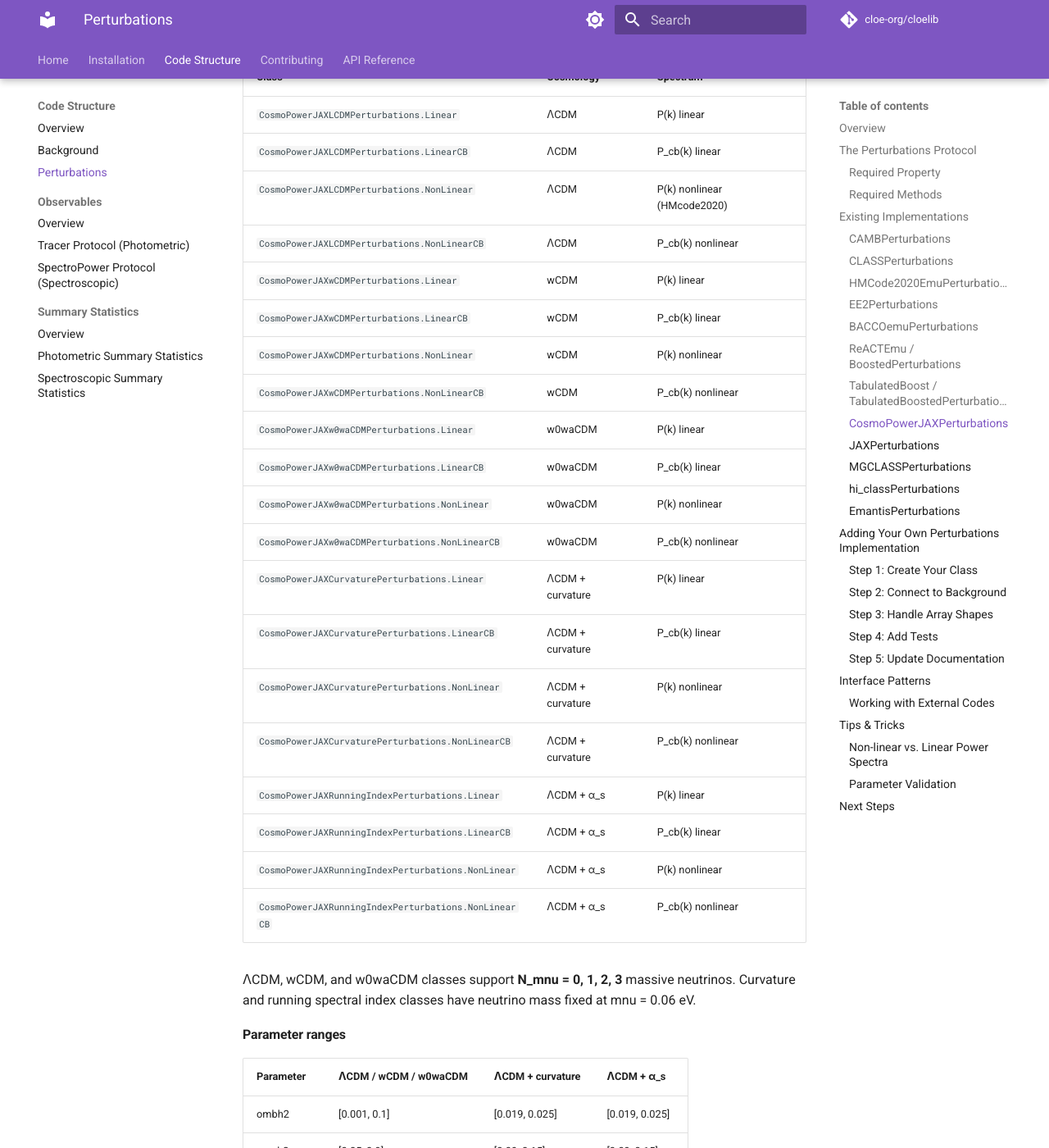
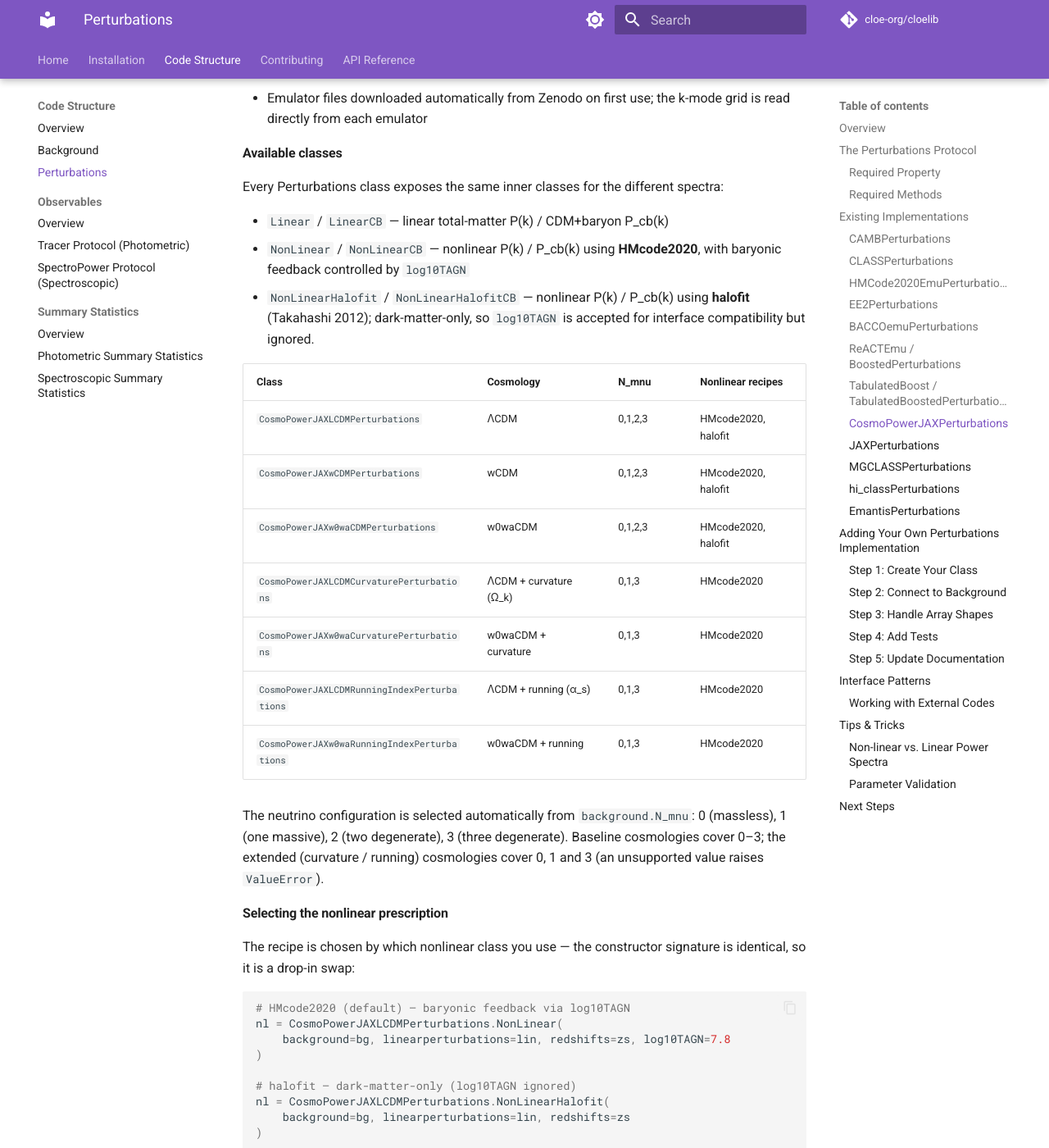
Before and after one commit to cloe-org/cloelib, an MkDocs documentation site: the page built from docs/code_structure/perturbations.md, in a window 1280 px wide and 1400 px high, scrolled down 8807 px. Shown: the whole window at 82% size. Built offline with MkDocs 1.6.1 and Material for MkDocs 9.7.7, drawn with Linux system fonts in a browser that asks for light colours; comment, search, counter and statistics services are not loaded; the version menu is left out; some of the changed text lies outside the part shown.

Commit message:
updated docs

````diff
--- a/docs/code_structure/perturbations.md
+++ b/docs/code_structure/perturbations.md
@@ -354,52 +354,65 @@ Fast JAX-based emulator for linear and nonlinear power spectra using [cosmopower
 
 - Full JAX compatibility — automatic differentiation and JIT compilation
 - Linear and nonlinear P(k) and P_cb(k)
+- Two nonlinear prescriptions: **HMcode2020** (with baryonic feedback) and **halofit** (dark-matter-only)
 - σ₈(z), fσ₈(z), growth factor D(z,k), growth rate f(z)
-- Emulator files downloaded automatically from Zenodo on first use
+- Baseline (ΛCDM/wCDM/w0waCDM) and extended (curvature, running spectral index) cosmologies
+- Emulator files downloaded automatically from Zenodo on first use; the k-mode grid is read directly from each emulator
 
 #### Available classes
 
-| Class                                                | Cosmology        | Spectrum                    |
-| ---------------------------------------------------- | ---------------- | --------------------------- |
-| `CosmoPowerJAXLCDMPerturbations.Linear`              | ΛCDM             | P(k) linear                 |
-| `CosmoPowerJAXLCDMPerturbations.LinearCB`            | ΛCDM             | P_cb(k) linear              |
-| `CosmoPowerJAXLCDMPerturbations.NonLinear`           | ΛCDM             | P(k) nonlinear (HMcode2020) |
-| `CosmoPowerJAXLCDMPerturbations.NonLinearCB`         | ΛCDM             | P_cb(k) nonlinear           |
-| `CosmoPowerJAXwCDMPerturbations.Linear`              | wCDM             | P(k) linear                 |
-| `CosmoPowerJAXwCDMPerturbations.LinearCB`            | wCDM             | P_cb(k) linear              |
-| `CosmoPowerJAXwCDMPerturbations.NonLinear`           | wCDM             | P(k) nonlinear              |
-| `CosmoPowerJAXwCDMPerturbations.NonLinearCB`         | wCDM             | P_cb(k) nonlinear           |
-| `CosmoPowerJAXw0waCDMPerturbations.Linear`           | w0waCDM          | P(k) linear                 |
-| `CosmoPowerJAXw0waCDMPerturbations.LinearCB`         | w0waCDM          | P_cb(k) linear              |
-| `CosmoPowerJAXw0waCDMPerturbations.NonLinear`        | w0waCDM          | P(k) nonlinear              |
-| `CosmoPowerJAXw0waCDMPerturbations.NonLinearCB`      | w0waCDM          | P_cb(k) nonlinear           |
-| `CosmoPowerJAXCurvaturePerturbations.Linear`         | ΛCDM + curvature | P(k) linear                 |
-| `CosmoPowerJAXCurvaturePerturbations.LinearCB`       | ΛCDM + curvature | P_cb(k) linear              |
-| `CosmoPowerJAXCurvaturePerturbations.NonLinear`      | ΛCDM + curvature | P(k) nonlinear              |
-| `CosmoPowerJAXCurvaturePerturbations.NonLinearCB`    | ΛCDM + curvature | P_cb(k) nonlinear           |
-| `CosmoPowerJAXRunningIndexPerturbations.Linear`      | ΛCDM + α_s       | P(k) linear                 |
-| `CosmoPowerJAXRunningIndexPerturbations.LinearCB`    | ΛCDM + α_s       | P_cb(k) linear              |
-| `CosmoPowerJAXRunningIndexPerturbations.NonLinear`   | ΛCDM + α_s       | P(k) nonlinear              |
-| `CosmoPowerJAXRunningIndexPerturbations.NonLinearCB` | ΛCDM + α_s       | P_cb(k) nonlinear           |
+Every Perturbations class exposes the same inner classes for the different spectra:
 
-ΛCDM, wCDM, and w0waCDM classes support **N_mnu = 0, 1, 2, 3** massive neutrinos. Curvature and running spectral index classes have neutrino mass fixed at mnu = 0.06 eV.
+- `Linear` / `LinearCB` — linear total-matter P(k) / CDM+baryon P_cb(k)
+- `NonLinear` / `NonLinearCB` — nonlinear P(k) / P_cb(k) using **HMcode2020**, with baryonic feedback controlled by `log10TAGN`
+- `NonLinearHalofit` / `NonLinearHalofitCB` — nonlinear P(k) / P_cb(k) using **halofit** (Takahashi 2012); dark-matter-only, so `log10TAGN` is accepted for interface compatibility but ignored.
+
+| Class                                        | Cosmology              | N_mnu   | Nonlinear recipes   |
+| -------------------------------------------- | ---------------------- | ------- | ------------------- |
+| `CosmoPowerJAXLCDMPerturbations`             | ΛCDM                   | 0,1,2,3 | HMcode2020, halofit |
+| `CosmoPowerJAXwCDMPerturbations`             | wCDM                   | 0,1,2,3 | HMcode2020, halofit |
+| `CosmoPowerJAXw0waCDMPerturbations`          | w0waCDM                | 0,1,2,3 | HMcode2020, halofit |
+| `CosmoPowerJAXLCDMCurvaturePerturbations`    | ΛCDM + curvature (Ω_k) | 0,1,3   | HMcode2020          |
+| `CosmoPowerJAXw0waCurvaturePerturbations`    | w0waCDM + curvature    | 0,1,3   | HMcode2020          |
+| `CosmoPowerJAXLCDMRunningIndexPerturbations` | ΛCDM + running (α_s)   | 0,1,3   | HMcode2020          |
+| `CosmoPowerJAXw0waRunningIndexPerturbations` | w0waCDM + running      | 0,1,3   | HMcode2020          |
+
+The neutrino configuration is selected automatically from `background.N_mnu`: 0 (massless), 1 (one massive), 2 (two degenerate), 3 (three degenerate). Baseline cosmologies cover 0–3; the extended (curvature / running) cosmologies cover 0, 1 and 3 (an unsupported value raises `ValueError`).
+
+#### Selecting the nonlinear prescription
+
+The recipe is chosen by which nonlinear class you use — the constructor signature is identical, so it is a drop-in swap:
+
+```python
+# HMcode2020 (default) — baryonic feedback via log10TAGN
+nl = CosmoPowerJAXLCDMPerturbations.NonLinear(
+    background=bg, linearperturbations=lin, redshifts=zs, log10TAGN=7.8
+)
+
+# halofit — dark-matter-only (log10TAGN ignored)
+nl = CosmoPowerJAXLCDMPerturbations.NonLinearHalofit(
+    background=bg, linearperturbations=lin, redshifts=zs
+)
+```
 
 #### Parameter ranges
 
-| Parameter | ΛCDM / wCDM / w0waCDM   | ΛCDM + curvature | ΛCDM + α_s      |
-| --------- | ----------------------- | ---------------- | --------------- |
-| ombh2     | [0.001, 0.1]            | [0.019, 0.025]   | [0.019, 0.025]  |
-| omch2     | [0.05, 0.9]             | [0.09, 0.15]     | [0.09, 0.15]    |
-| H0        | [20, 100]               | [60, 80]         | [60, 80]        |
-| ns        | [0.6, 1.3]              | [0.8, 1.2]       | [0.8, 1.2]      |
-| lnAs      | [1.61, 5]               | [1.6, 4.0]       | [1.6, 4.0]      |
-| z         | [0, 5]                  | [0, 5]           | [0, 5]          |
-| w0        | [-3, -0.33] (wCDM/w0wa) | —                | —               |
-| wa        | [-3, 3] (w0wa only)     | —                | —               |
-| mnu       | [0, 1] eV               | 0.06 eV (fixed)  | 0.06 eV (fixed) |
-| Omega_k0  | 0 (fixed)               | [-0.1, 0.1]      | 0 (fixed)       |
-| alpha_s   | —                       | —                | [-0.1, 0.1]     |
-| log10TAGN | [7.6, 8.5]              | [7.6, 8.5]       | [7.6, 8.5]      |
+Inputs are validated against a single global guardrail (`CP_EMULATOR_BOUNDS`); a parameter outside its range raises `ValueError`. The redshift `z` is not bounds-checked (it is clipped to the training range and extrapolated). These global bounds are deliberately loose — each emulator's actual training box is tighter and varies by family.
+
+| Parameter | Enforced range | Applies to            |
+| --------- | -------------- | --------------------- |
+| ombh2     | [0.001, 0.1]   | all                   |
+| omch2     | [0.05, 0.9]    | all                   |
+| H0        | [20, 100]      | all                   |
+| ns        | [0.6, 1.3]     | all                   |
+| lnAs      | [1.61, 5.0]    | all                   |
+| mnu       | [0, 1] eV      | massive-neutrino runs |
+| w0        | [-3, -0.33]    | w0waCDM               |
+| wa        | [-3, 3]        | w0waCDM               |
+| w         | [-3, 0]        | wCDM                  |
+| Omega_k0  | [-0.3, 0.3]    | curvature             |
+| alpha_s   | [-0.3, 0.3]    | running               |
+| log10TAGN | [7.3, 8.5]     | HMcode nonlinear      |
 
 #### Example
 
@@ -421,8 +434,10 @@ bg = CAMBBackground(
 lin = CosmoPowerJAXLCDMPerturbations.Linear(background=bg, redshifts=zs)
 Pk = lin.matter_power_spectrum(0.0, ks)   # shape (1, len(ks))
 
-# Nonlinear P(k) with baryonic feedback
-nl = CosmoPowerJAXLCDMPerturbations.NonLinear(background=bg, redshifts=zs, log10TAGN=7.6)
+# Nonlinear P(k) with baryonic feedback (HMcode2020)
+nl = CosmoPowerJAXLCDMPerturbations.NonLinear(
+    background=bg, linearperturbations=lin, redshifts=zs, log10TAGN=7.6
+)
 Pk_nl = nl.matter_power_spectrum(0.0, ks)
 
 # sigma8 and fsigma8 as a function of redshift
````
